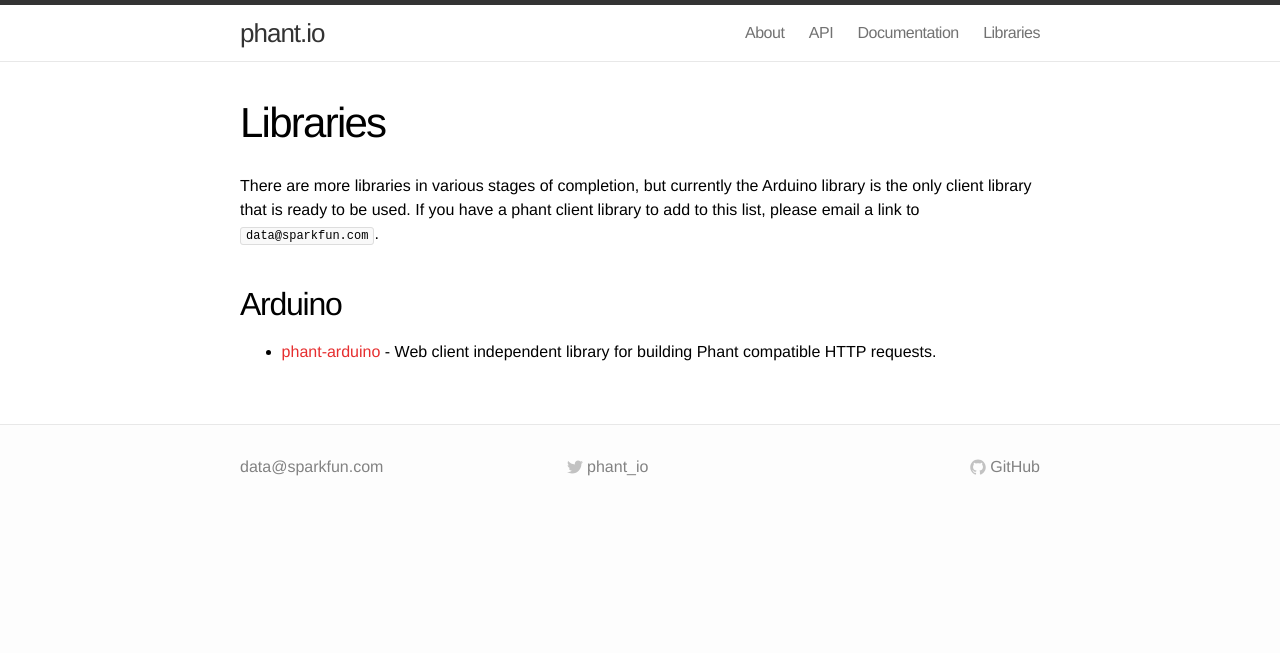
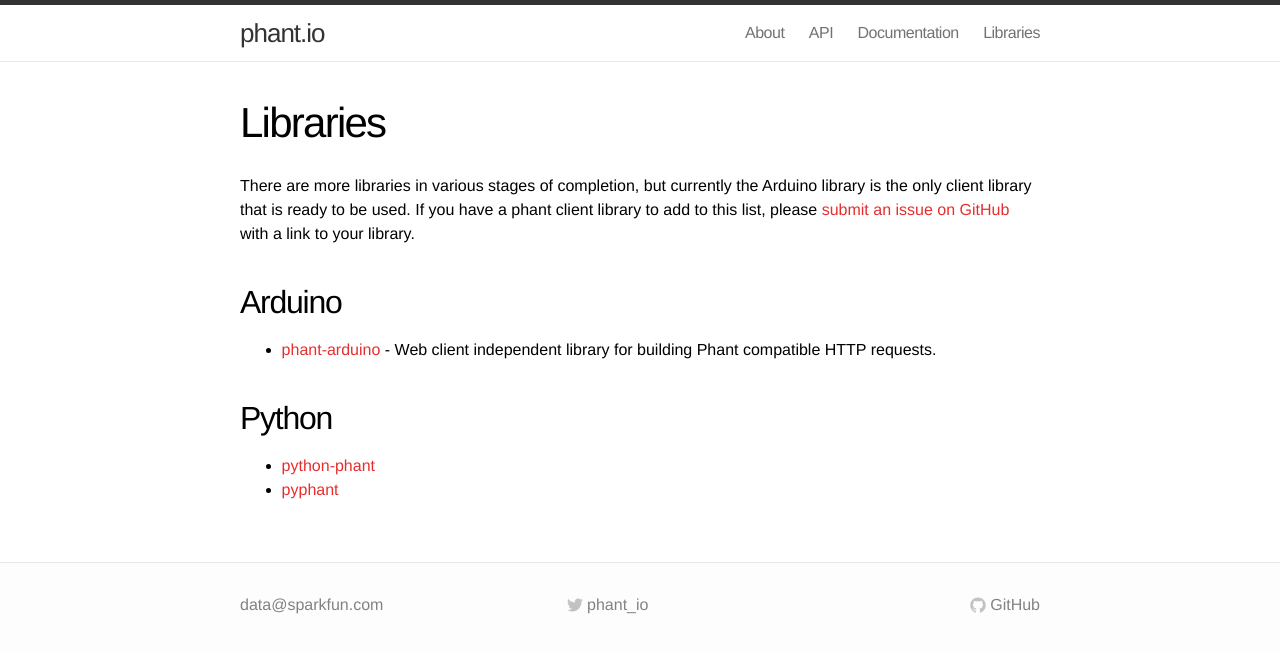
Before and after one commit to sparkfun/phant-docs, a Jekyll site: the page built from libraries.md, in a window 1280 px wide. Shown: the top 653 px of the page. Built offline with Jekyll 4.4.1, drawn with Linux system fonts in a browser that asks for light colours.

Commit message:
adds a couple python libs

```diff
--- a/libraries.md
+++ b/libraries.md
@@ -7,9 +7,15 @@ nav: true
 
 There are more libraries in various stages of completion, but currently the Arduino library is the
 only client library that is ready to be used.  If you have a phant client library to add to this
-list, please email a link to `data@sparkfun.com`.
+list, please [submit an issue on GitHub](https://github.com/sparkfun/phant-docs/issues) with
+a link to your library.
 
 ## Arduino
 
 * [phant-arduino](https://github.com/sparkfun/phant-arduino) - Web client independent library for building
 Phant compatible HTTP requests.
+
+## Python
+
+* [python-phant](https://github.com/matze/python-phant)
+* [pyphant](https://bitbucket.org/boomlinde/pyphant)
```
